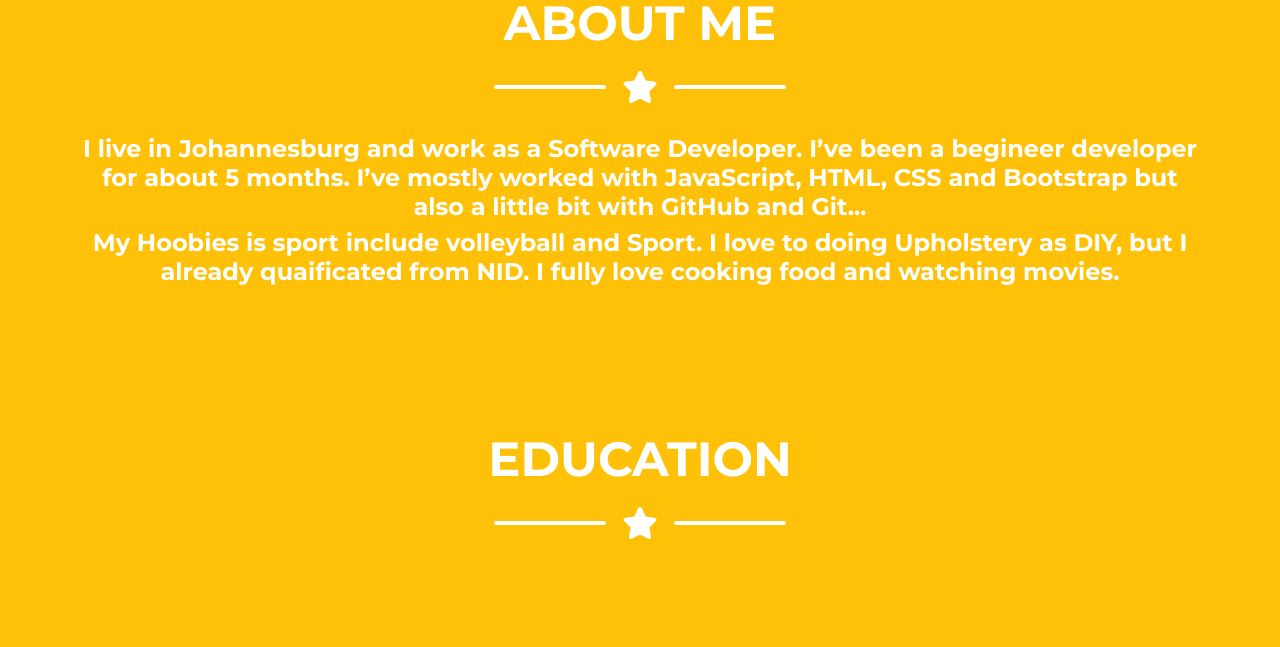
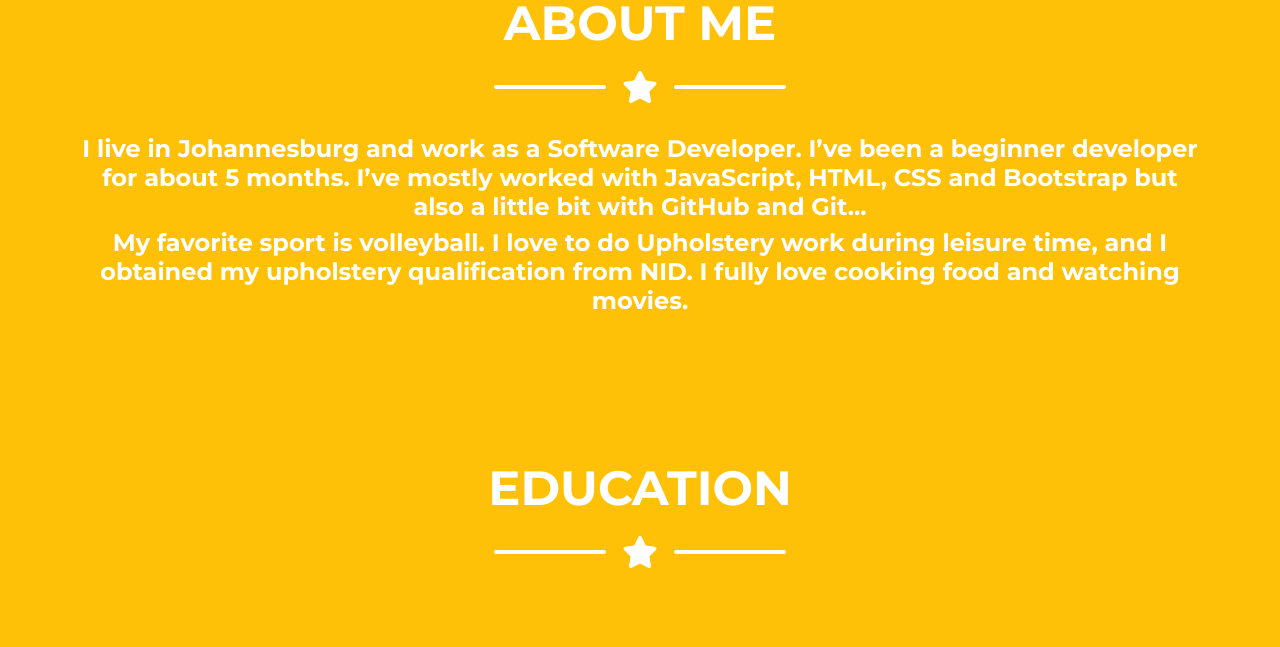
Before and after one commit to khanya24/mycv, a website: page index.html in a window 1280 px wide. Shown: the part 1707-2354 px from the top of the page. Drawn offline with nearby package versions, Linux system fonts and the light colour scheme.

Commit message:
change word

```diff
--- a/index.html
+++ b/index.html
@@ -173,15 +173,12 @@
             <!-- About Section Content-->
             <div class="row">
                 <div class="text-center">
-                    <h4>I live in Johannesburg and work as a Software Developer. I’ve been a begineer
-                        developer for about 5 months. I’ve mostly worked with JavaScript, HTML, CSS and Bootstrap but
-                        also a little bit with GitHub and Git...</h4>
+                    <h4>I live in Johannesburg and work as a Software Developer. I’ve been a beginner developer for about 5 months. I’ve mostly worked with JavaScript, HTML, CSS and Bootstrap but also a little bit with GitHub and Git...</h4>
                 </div>
                 <br /><br />
                 <div class="text-center">
                     <h4>
-                        My Hoobies is sport include volleyball and Sport. I love to doing Upholstery as DIY, but I
-                        already quaificated from NID. I fully love cooking food and watching movies.
+                        My favorite sport is volleyball. I love to do Upholstery work during leisure time, and I obtained my upholstery qualification from NID. I fully love cooking food and watching movies.
                     </h4>
                 </div>
             </div>
```
